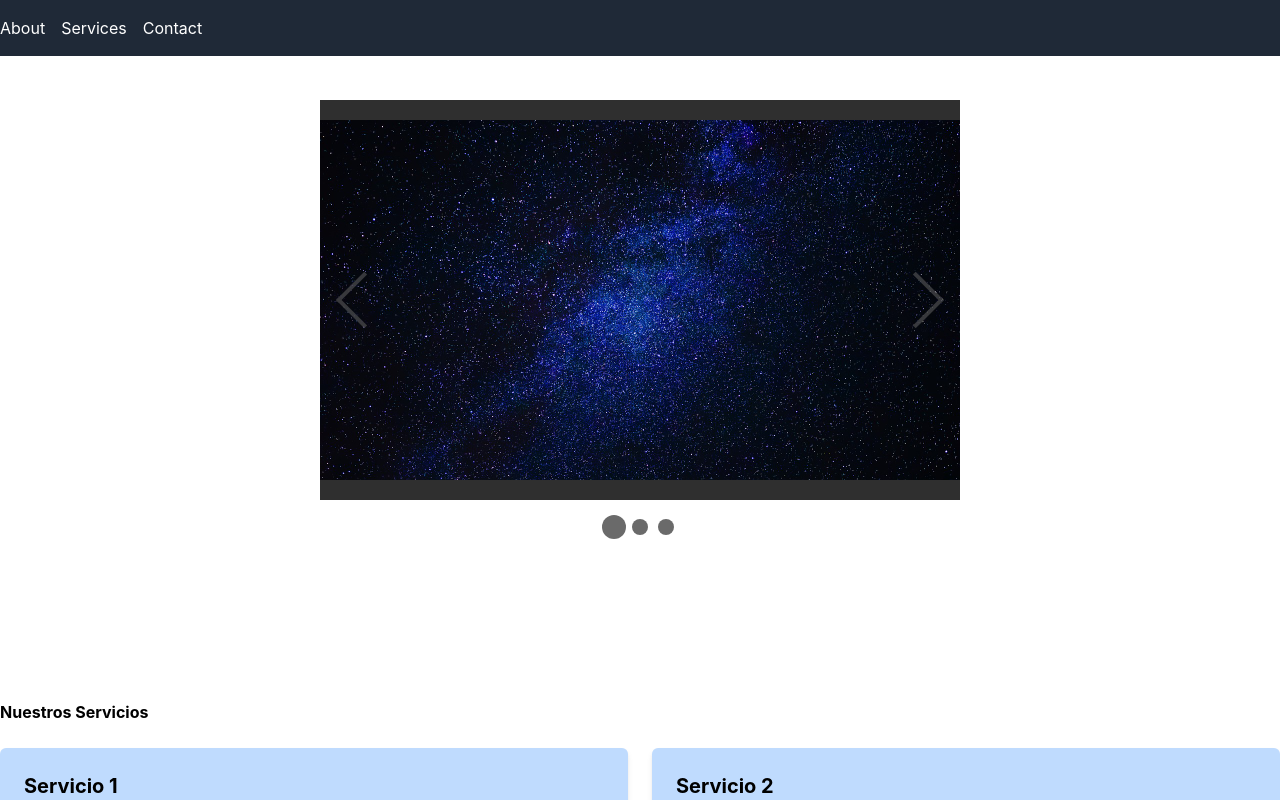
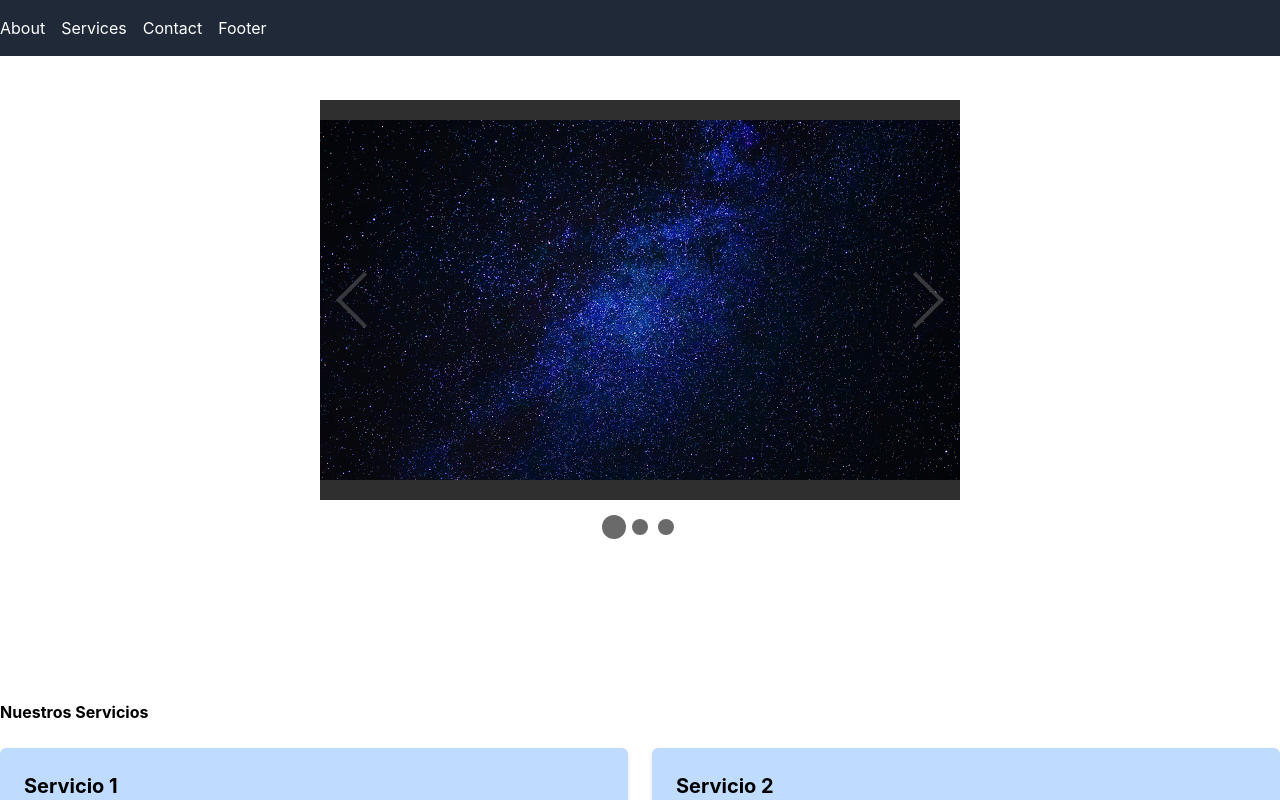
Before and after one commit to felipevergara19/SiempreLimpioWebPage, a React (Create React App) app in the folder Front/siemprelimpiofront/: page / in a window 1280 px wide. Shown: the top 800 px of the page. Built offline with nearby package versions, Linux system fonts and the light colour scheme.

Commit message:
Actualiuzacion header

```diff
--- a/Front/siemprelimpiofront/src/components/Header.js
+++ b/Front/siemprelimpiofront/src/components/Header.js
@@ -8,6 +8,7 @@ const Header = () => {
           <li><a href="#about" className="hover:text-gray-300">About</a></li>
           <li><a href="#services" className="hover:text-gray-300">Services</a></li>
           <li><a href="#contact" className="hover:text-gray-300">Contact</a></li>
+          <li><a href="#footer" className="hover:text-gray-300">Footer</a></li>
         </ul>
       </nav>
     </header>
```
